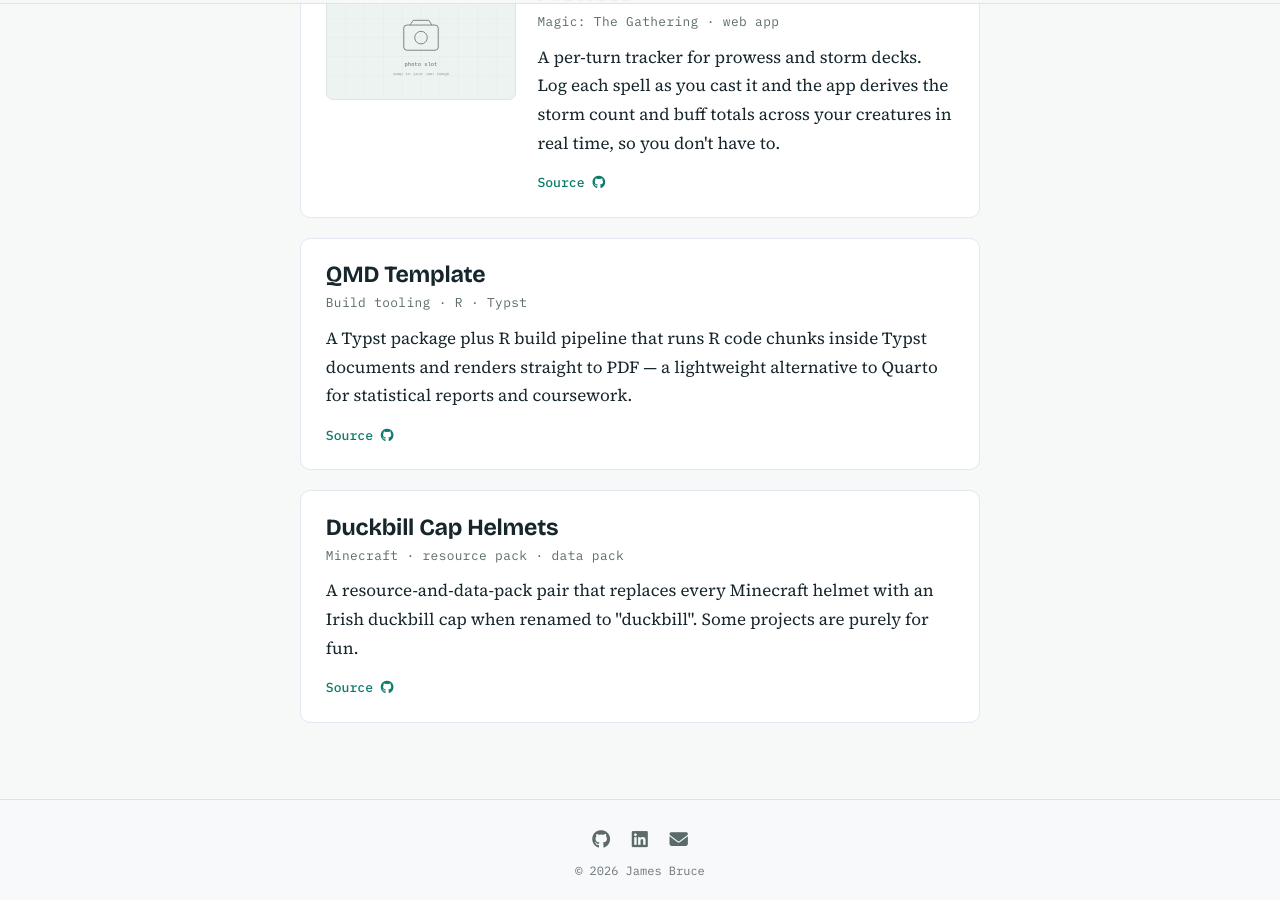
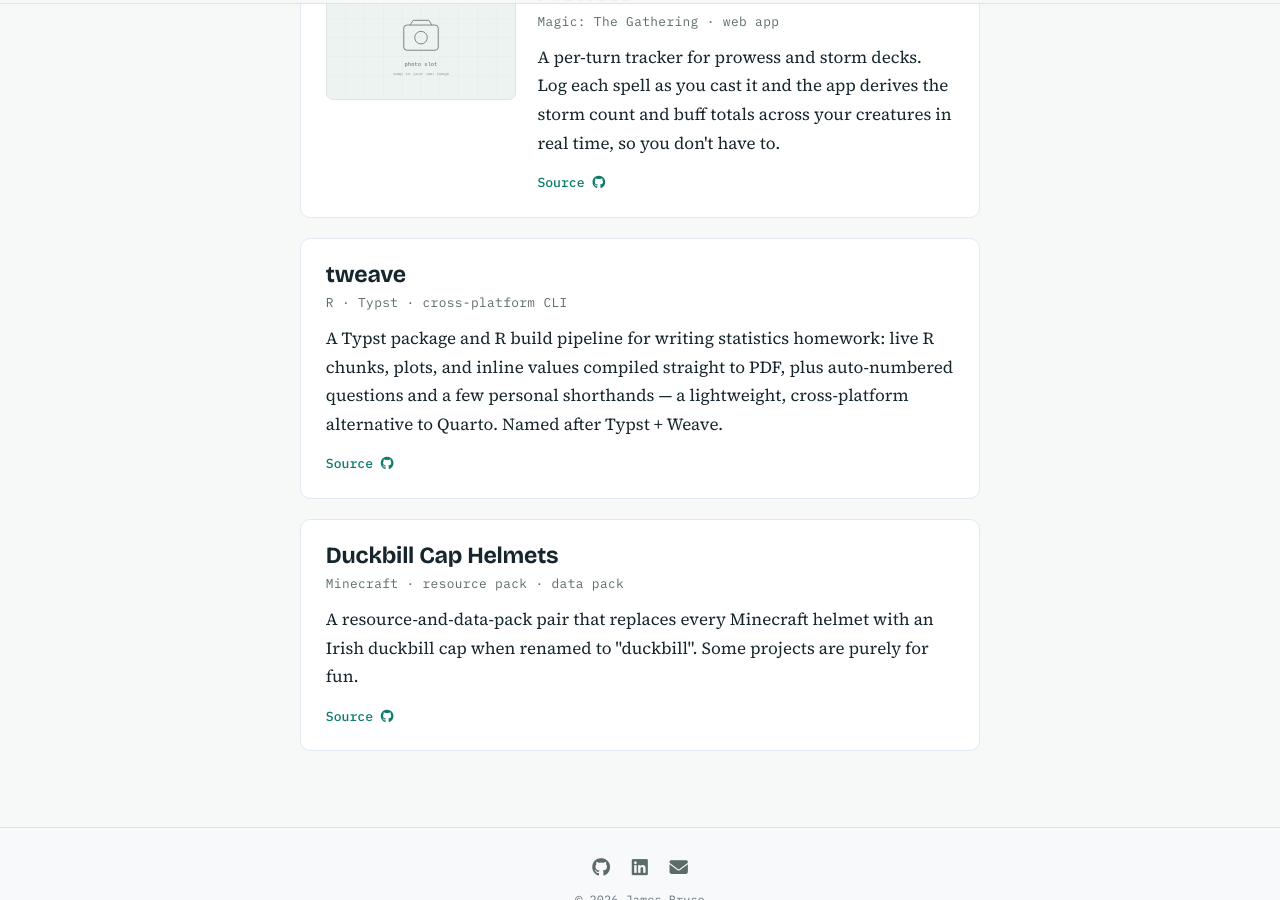
Before and after one commit to jimna-h/home, a Jekyll site: the page built from projects.html, in a window 1280 px wide and 900 px high, scrolled down 1166 px. Built offline with Jekyll 4.4.1, drawn with Linux system fonts in a browser that asks for light colours.

Commit message:
Modify 'tweave' project entry in projects.yml
Updated project details for 'tweave' including name, meta, description, and URLs.

```diff
--- a/_data/projects.yml
+++ b/_data/projects.yml
@@ -43,14 +43,15 @@
   source: https://github.com/jimna-h/prowess
   image: assets/img/placeholder-photo.svg
 
-- name: QMD Template
-  meta: "Build tooling · R · Typst"
+- name: tweave
+  meta: "R · Typst · cross-platform CLI"
   description: >-
-    A Typst package plus R build pipeline that runs R code chunks inside Typst
-    documents and renders straight to PDF — a lightweight alternative to
-    Quarto for statistical reports and coursework.
-  url: https://github.com/jimna-h/QMDTemplate
-  source: https://github.com/jimna-h/QMDTemplate
+    A Typst package and R build pipeline for writing statistics homework:
+    live R chunks, plots, and inline values compiled straight to PDF, plus
+    auto-numbered questions and a few personal shorthands — a lightweight,
+    cross-platform alternative to Quarto. Named after Typst + Weave.
+  url: https://github.com/jimna-h/tweave
+  source: https://github.com/jimna-h/tweave
 
 - name: Duckbill Cap Helmets
   meta: "Minecraft · resource pack · data pack"
```
